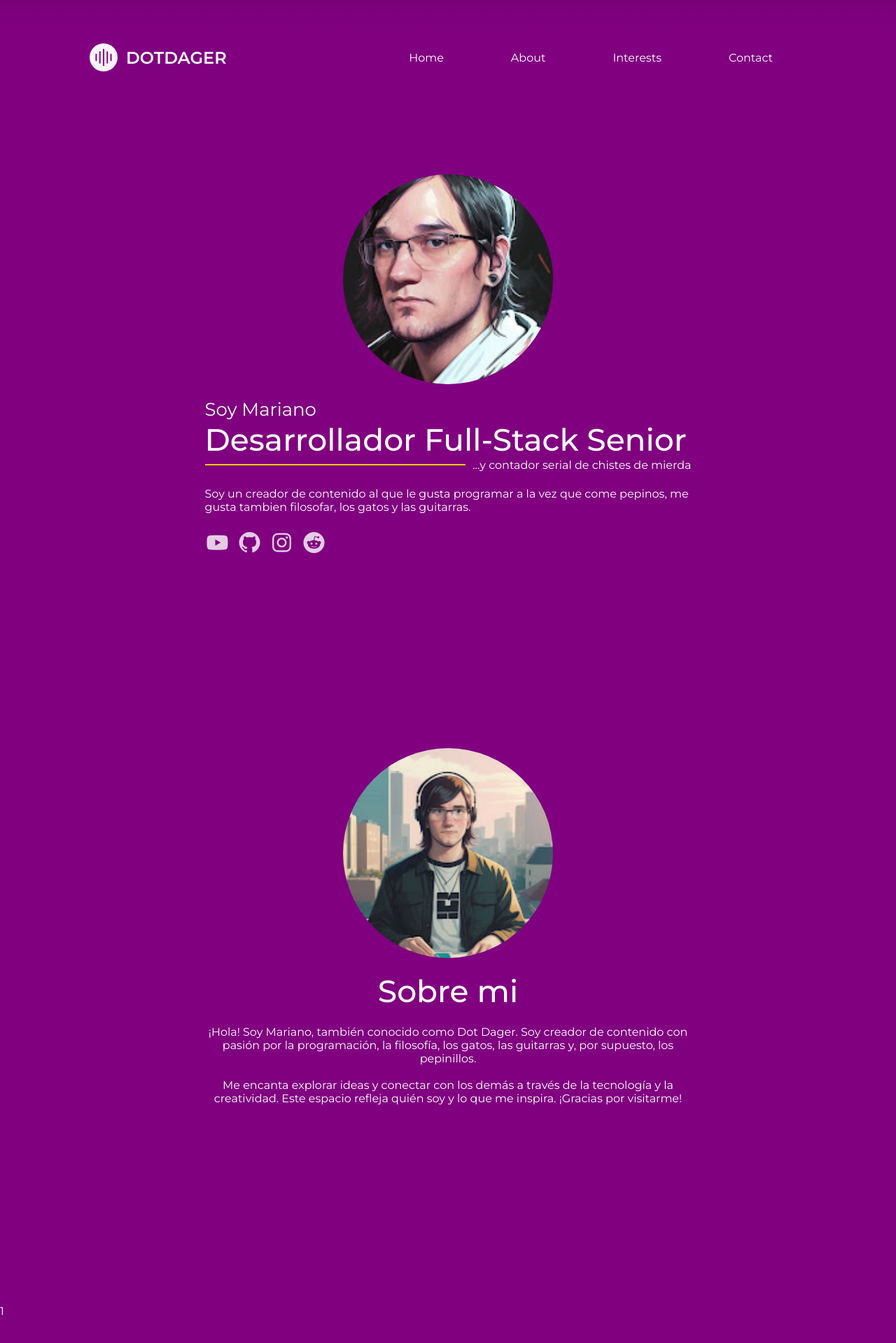
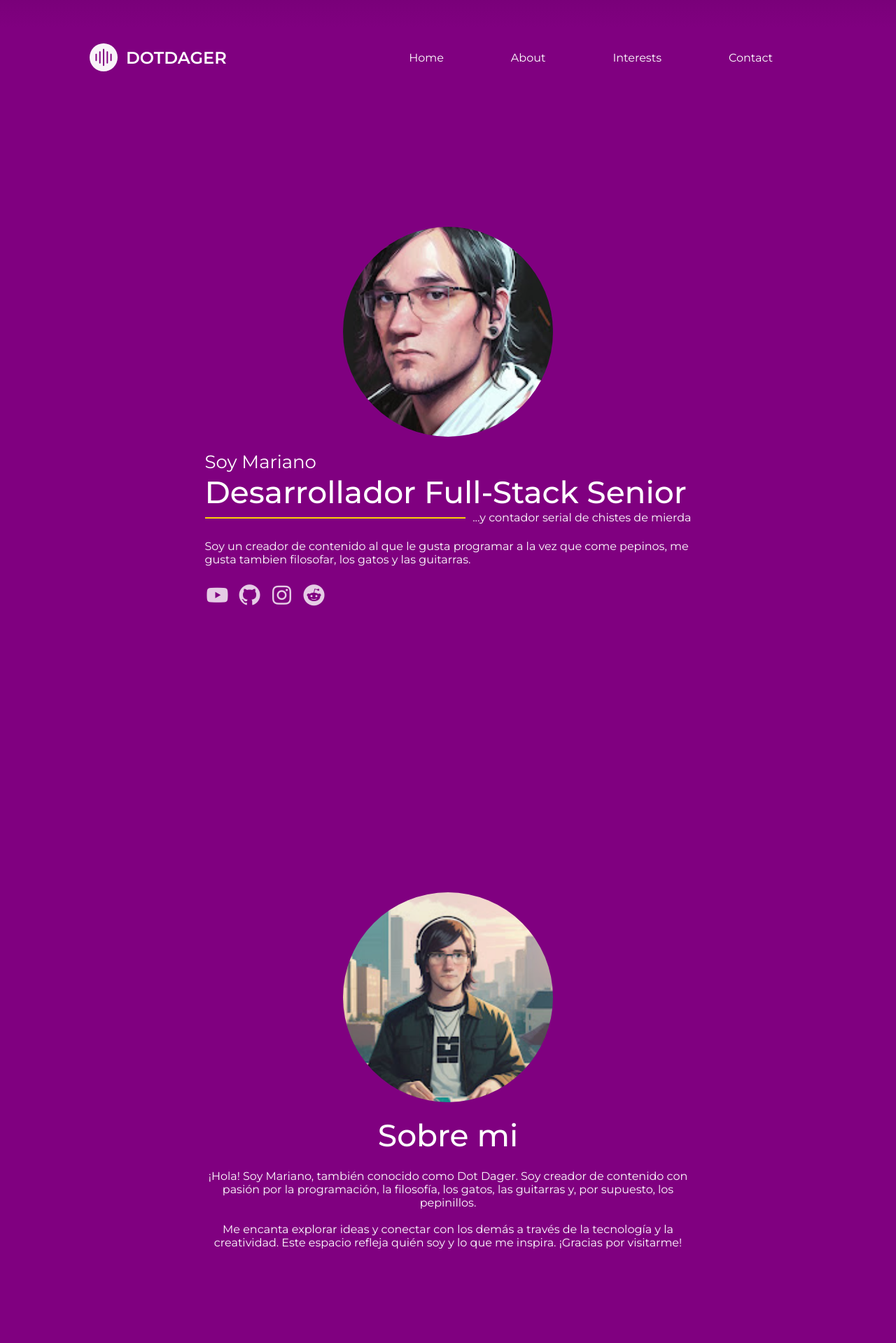
Before and after one commit to tmpelay/dager-landing, a React (Vite) app: page / in a window 1280 px wide. Shown: the part 760-2679 px from the top of the page at 70% size. Built offline with nearby package versions, Linux system fonts and the light colour scheme.

Commit message:
Fix height

```diff
--- a/src/App.css
+++ b/src/App.css
@@ -64,8 +64,7 @@
 
 .home {
   width: 100vw;
-  height: 100vh;
-  padding: 30px 10%;
+  padding: 200px 10%;
   display: flex;
   justify-content: space-between;
   align-items: center;
@@ -165,8 +164,7 @@
 
 .about {
   width: 100vw;
-  height: 100vh;
-  padding: 30px 10%;
+  padding: 200px 10%;
   display: flex;
   justify-content: space-between;
   align-items: center;
@@ -221,8 +219,7 @@
 
 .interests {
   width: 100vw;
-  height: 100vh;
-  padding: 30px 0;
+  padding: 200px 0;
   display: flex;
   flex-direction: column;
   justify-content: center;
@@ -285,8 +282,7 @@
 
 .contact {
   width: 100vw;
-  height: 100vh;
-  padding: 30px 10%;
+  padding: 200px 10%;
   display: flex;
   justify-content: space-between;
   align-items: center;
@@ -462,8 +458,7 @@
 
 .footer {
   width: 100vw;
-  height: 100vh;
-  padding: 30px 38px;
+  padding: 200px 38px;
   display: flex;
   gap: 120px;
   flex-direction: column;
```
